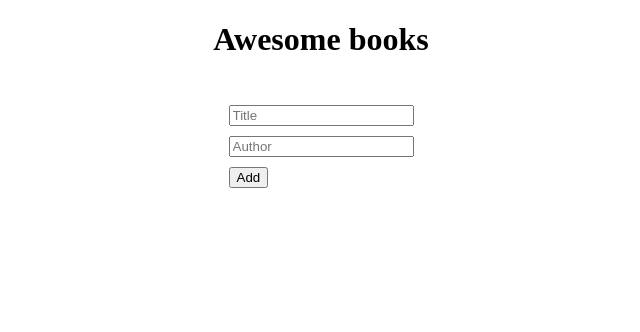
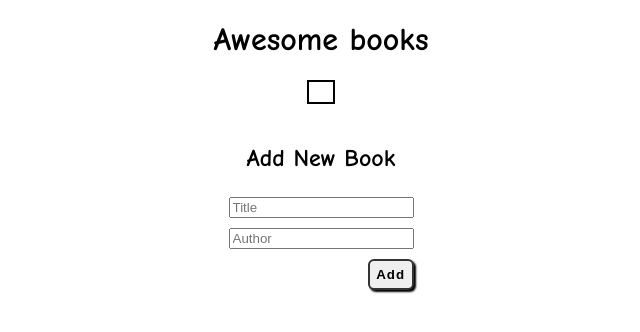
Before and after one commit to ForHemer/Awesome-book, a website: page index.html in a window 1280 px wide. Shown: the whole page, without its empty margins (319-959 px from the left). Drawn offline with Linux system fonts and the light colour scheme.

Commit message:
Add similar wireframe style

```diff
--- a/index.html
+++ b/index.html
@@ -12,10 +12,12 @@
 
         </nav>
         <section id="list-books">
+
             <table class="table-item">
 
             </table>
         </section>
+        <h2>Add New Book</h2>
         <section id="add-book">
             <form class="form-container" id="formid">
                 <input type="text" placeholder="Title" id="title" required> <br/>
--- a/styles.css
+++ b/styles.css
@@ -1,4 +1,11 @@
-h1 {
+@import url("https://fonts.googleapis.com/css2?family=Comic+Neue:ital,wght@0,300;0,400;0,700;1,300;1,400;1,700&display=swap");
+
+body {
+  font-family: "Comic Neue", cursive;
+}
+
+h1,
+h2 {
   text-align: center;
 }
 
@@ -14,6 +21,31 @@ h1 {
   padding-bottom: 20px;
 }
 
+table {
+  border: solid 2px black;
+  padding: 10px;
+}
+
+tr:nth-child(even) {
+  background-color: #f2f2f2;
+}
+
 input {
   margin: 5px;
 }
+
+button,
+.btn-submit {
+  display: flex;
+  font-weight: bold;
+  letter-spacing: 1px;
+  padding: 0.4rem;
+  border-radius: 6px;
+  margin-left: auto;
+  border: 0.125rem #333 solid;
+  box-shadow: 2px 2px 2px rgba(0, 0, 0, 1);
+}
+
+.btn-remove {
+  margin-left: 50px;
+}
```
